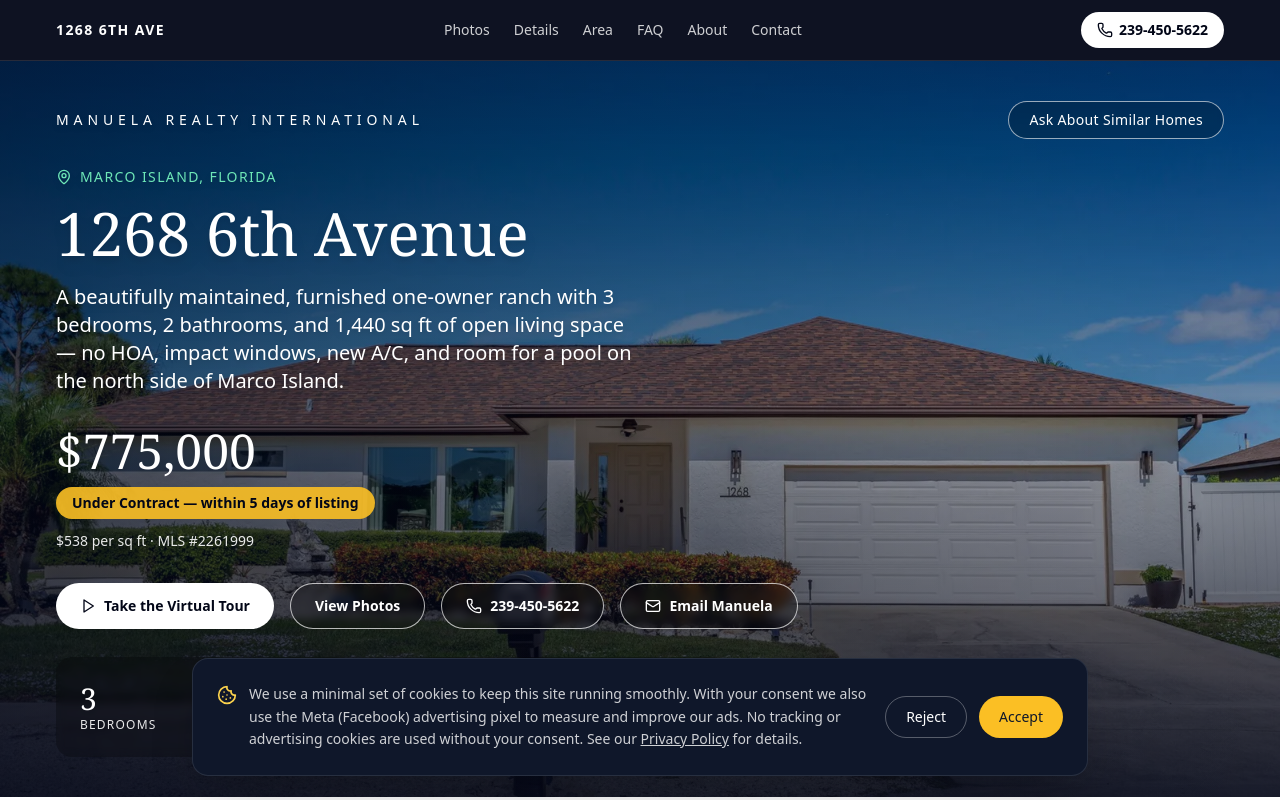
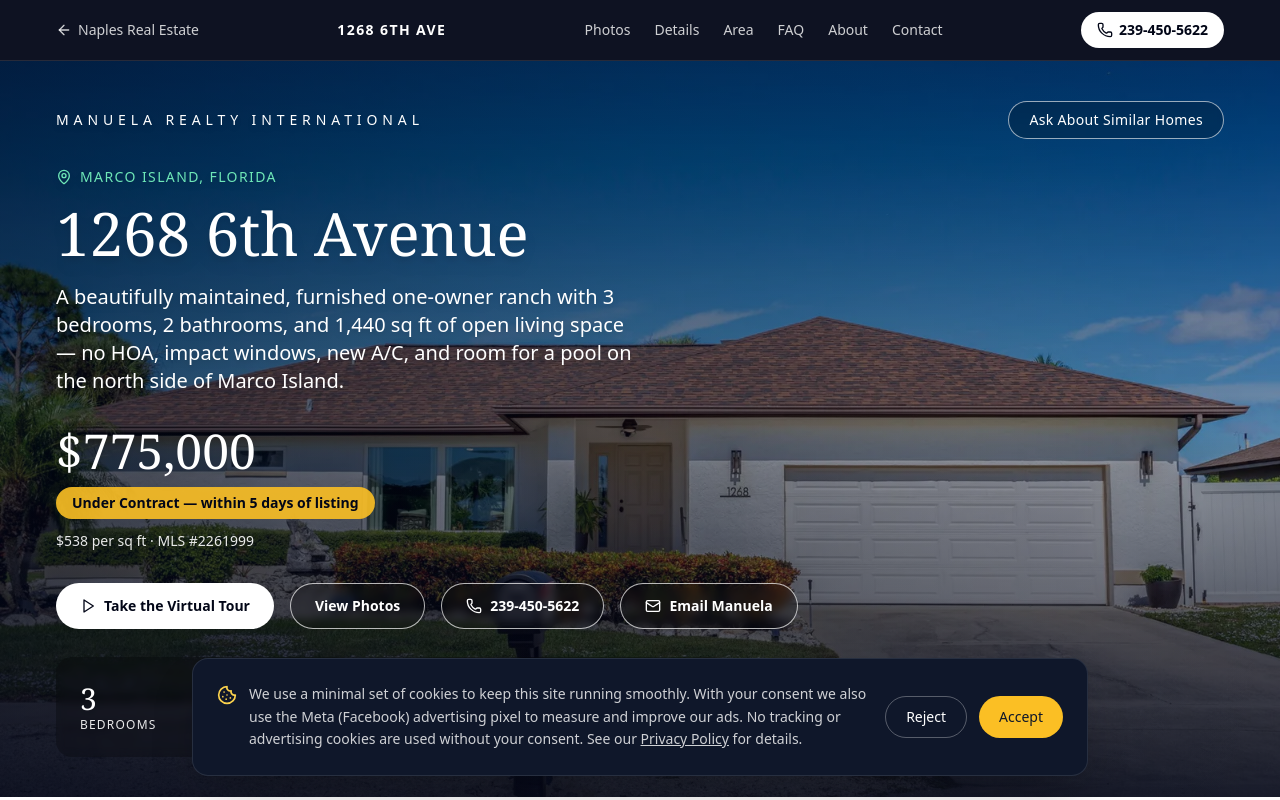
Before and after one commit to manuelarealty-a11y/1268-6th-ave-marco-island, a Next.js app: page / in a window 1280 px wide. Shown: the top 800 px of the page. Built offline with nearby package versions, Linux system fonts and the light colour scheme.

Commit message:
Add back-to-Naples link in sticky header (#7)

```diff
--- a/components/site-nav.tsx
+++ b/components/site-nav.tsx
@@ -1,4 +1,4 @@
-import { Phone } from "lucide-react";
+import { ArrowLeft, Phone } from "lucide-react";
 
 const LINKS = [
   { href: "#gallery", label: "Photos" },
@@ -13,6 +13,13 @@ export function SiteNav() {
   return (
     <header className="sticky top-0 z-50 border-b border-white/10 bg-slate-950/95 text-white backdrop-blur">
       <div className="flex items-center justify-between gap-4 px-4 py-3 md:px-14">
+        <a
+          href="https://www.naplesrealestate.sale"
+          className="flex shrink-0 items-center gap-1.5 text-sm font-medium text-white/80 transition hover:text-white"
+        >
+          <ArrowLeft className="h-4 w-4" />
+          Naples Real Estate
+        </a>
         <a href="#" className="shrink-0 text-sm font-semibold tracking-widest">
           1268 6TH AVE
         </a>
```
